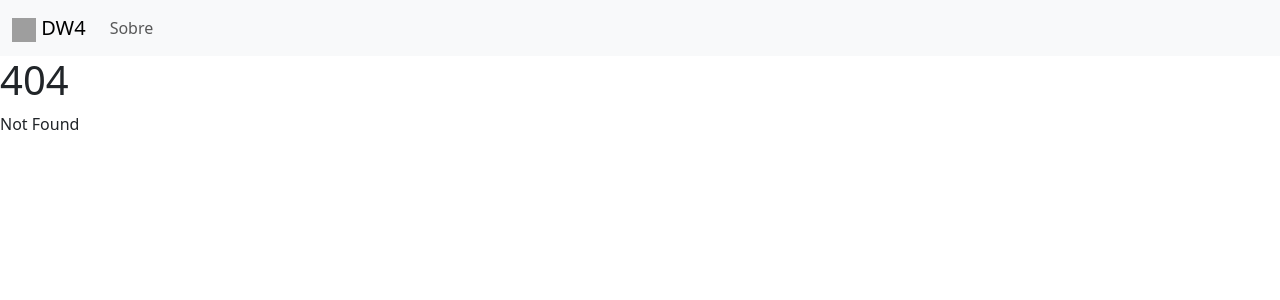
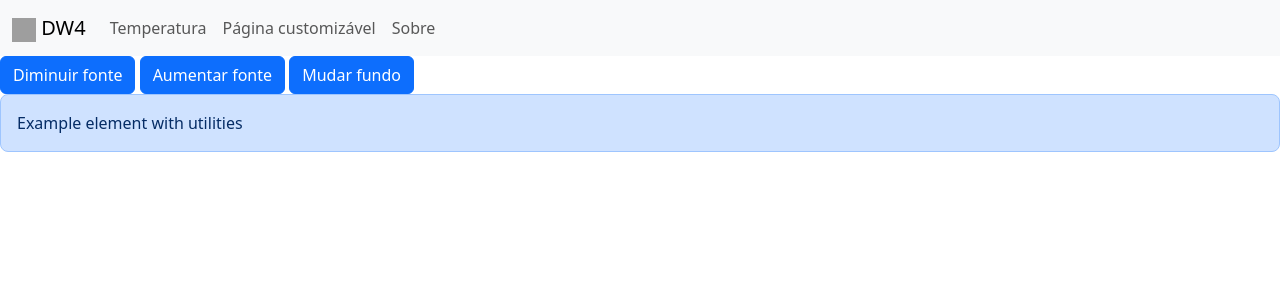
Before and after one commit to arthursoares2-byte/dw4-1, a SvelteKit app: page /customizing in a window 1280 px wide. Before the commit this address had no page. Shown: the top 300 px of the page. Built offline with nearby package versions, Linux system fonts and the light colour scheme; grey boxes are pictures that could not be loaded.

Commit message:
aula 3 (sem as tarefas feitas)

```diff
--- a/src/routes/+layout.svelte
+++ b/src/routes/+layout.svelte
@@ -22,6 +22,12 @@
 		<div class="collapse navbar-collapse" id="navbarSupportedContent">
 			<ul class="navbar-nav">
 				<li class="nav-item">
+					<a class="nav-link" href="/temperatura">Temperatura</a>
+				</li>
+				<li class="nav-item">
+					<a class="nav-link" href="/customizing">Página customizável</a>
+				</li>
+				<li class="nav-item">
 					<a class="nav-link" href="/about">Sobre</a>
 				</li>
 			</ul>
--- /dev/null
+++ b/src/routes/customizing/+page.svelte
@@ -0,0 +1,25 @@
+<script>
+	let fontsize = 6;
+	let fundo = 'bg-primary-subtle';
+
+	function aumentarFonte() {
+		if (fontsize > 2) fontsize--;
+	}
+	function diminuirFonte() {
+		if (fontsize < 5) fontsize++;
+	}
+	function mudarFundo() {
+		if (fundo == 'bg-primary-subtle') fundo = 'bg-danger-subtle';
+		else fundo = 'bg-primary-subtle';
+	}
+</script>
+
+<div>
+	<button class="btn btn-primary" onclick={diminuirFonte}>Diminuir fonte</button>
+	<button class="btn btn-primary" onclick={aumentarFonte}>Aumentar fonte</button>
+	<button class="btn btn-primary" onclick={mudarFundo}>Mudar fundo</button>
+</div>
+
+<div class="fs-{fontsize} p-3 text-primary-emphasis {fundo} border border-primary-subtle rounded-3">
+	Example element with utilities
+</div>
```
Also changed, not shown: src/routes/temperatura/+page.svelte (added, +15 -0 lines).
